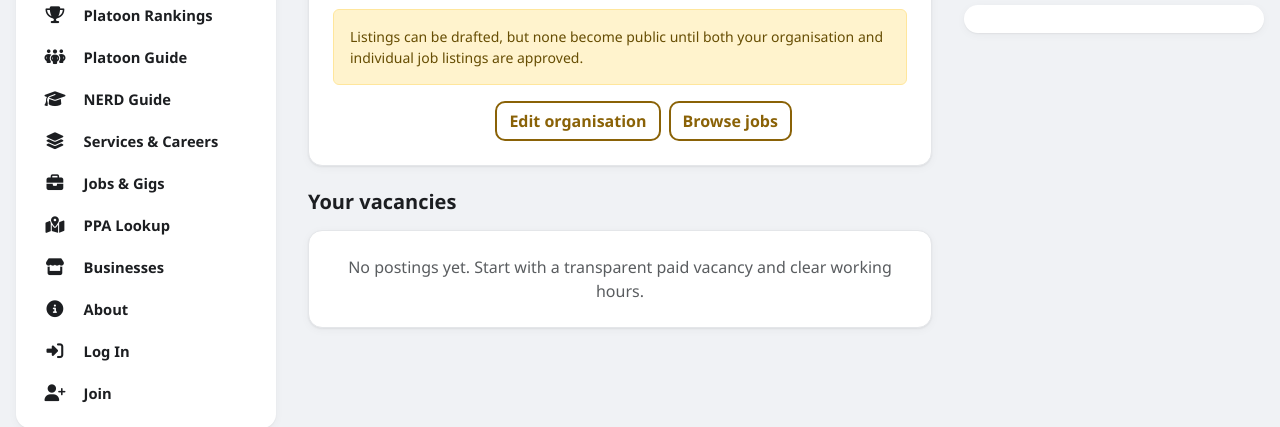
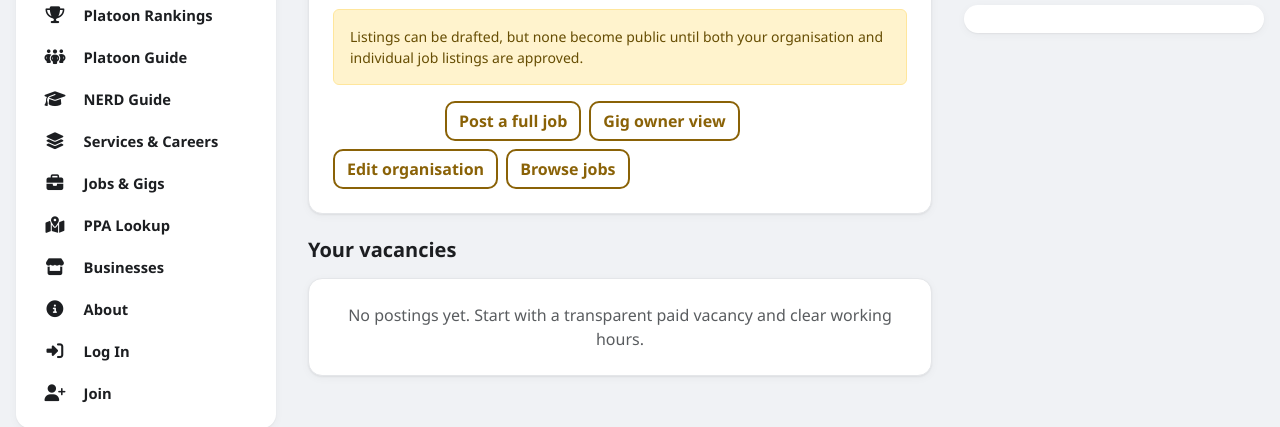
Before and after one commit to Simmyt3r/MyPlatoon, a Python web app: template app/templates/jobs/employer_dashboard.html in a window 1280 px wide. Shown: the part 177-604 px from the top of the page. Run offline with Jinja, Linux system fonts and the light colour scheme; the template is opened without the code that fills it, so the values that code supplies are empty; some libraries are stand-ins or nearby versions.

Commit message:
feat(employer-ui): put simple paid gig posting next to full job posting

```diff
--- a/app/templates/jobs/employer_dashboard.html
+++ b/app/templates/jobs/employer_dashboard.html
@@ -9,7 +9,9 @@
     {% if employer.review_note %}<p class="text-danger small">{{ employer.review_note }}</p>{% endif %}
     {% if employer.status != 'approved' %}<div class="alert alert-warning small">Listings can be drafted, but none become public until both your organisation and individual job listings are approved.</div>{% endif %}
     <div class="d-flex flex-wrap gap-2">
-      <a href="{{ url_for('jobs.create') }}" class="btn btn-p5">Post a job or gig</a>
+      <a href="{{ url_for('jobs.create_gig') }}" class="btn btn-p5">Post a gig</a>
+      <a href="{{ url_for('jobs.create') }}" class="btn btn-p5-outline">Post a full job</a>
+      <a href="{{ url_for('jobs.gig_owner_dashboard') }}" class="btn btn-p5-outline">Gig owner view</a>
       <a href="{{ url_for('jobs.employer_edit') }}" class="btn btn-p5-outline">Edit organisation</a>
       <a href="{{ url_for('jobs.index') }}" class="btn btn-p5-outline">Browse jobs</a>
     </div>
```
